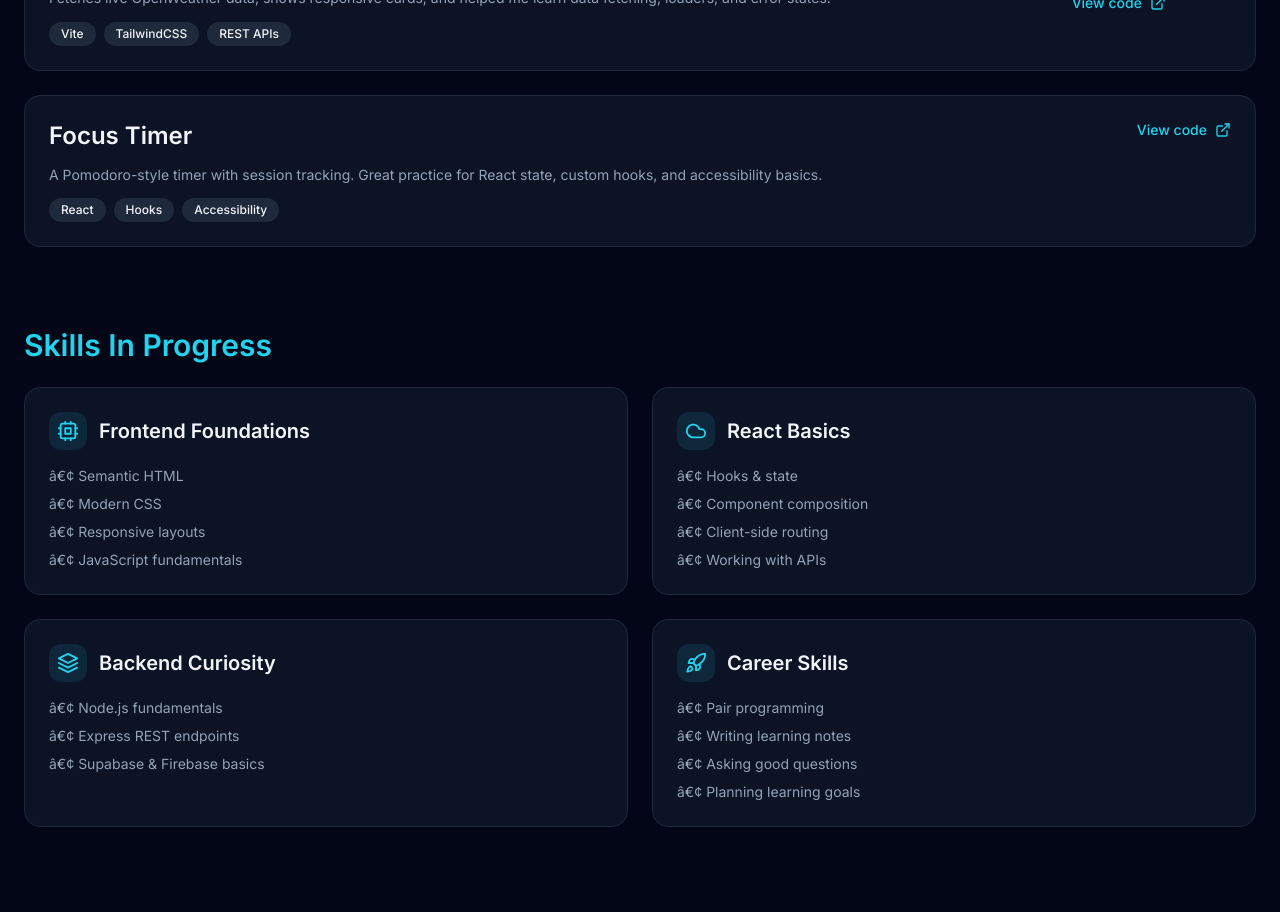
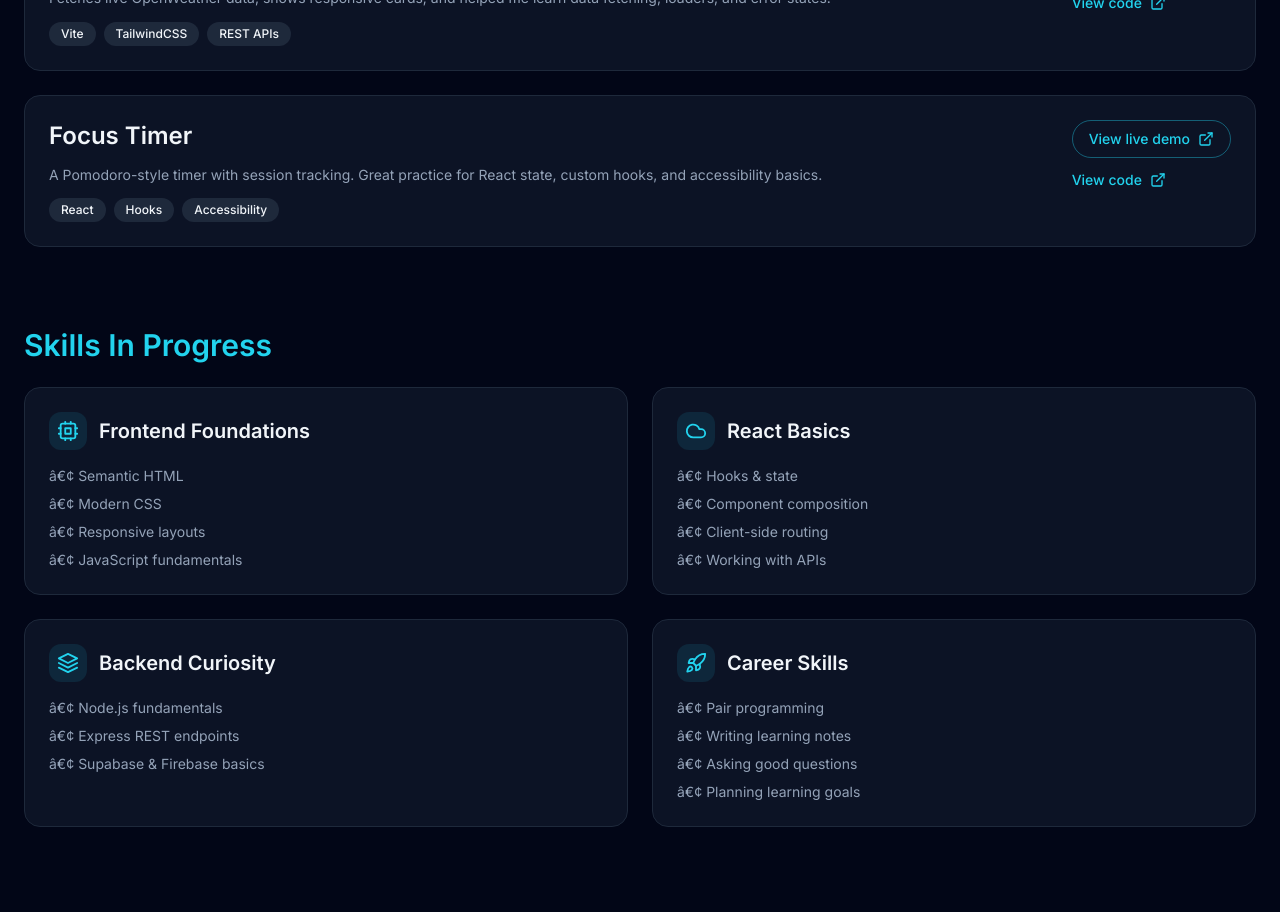
Before and after one commit to epritesh/personal-website, a React (Vite) app: page / in a window 1280 px wide. Shown: the part 1060-1972 px from the top of the page. Built offline with nearby package versions, Linux system fonts and the light colour scheme.

Commit message:
Add live demo link for focus timer

```diff
--- a/src/App.jsx
+++ b/src/App.jsx
@@ -36,7 +36,8 @@ const primaryProjects = [
     description:
       'A Pomodoro-style timer with session tracking. Great practice for React state, custom hooks, and accessibility basics.',
     tags: ['React', 'Hooks', 'Accessibility'],
-    link: 'https://github.com/epritesh/focus-timer'
+    link: 'https://github.com/epritesh/focus-timer',
+    live: 'https://focus-timer-5cmioremj-epritesh-e0b412e7.vercel.app'
   }
 ]
 
```
